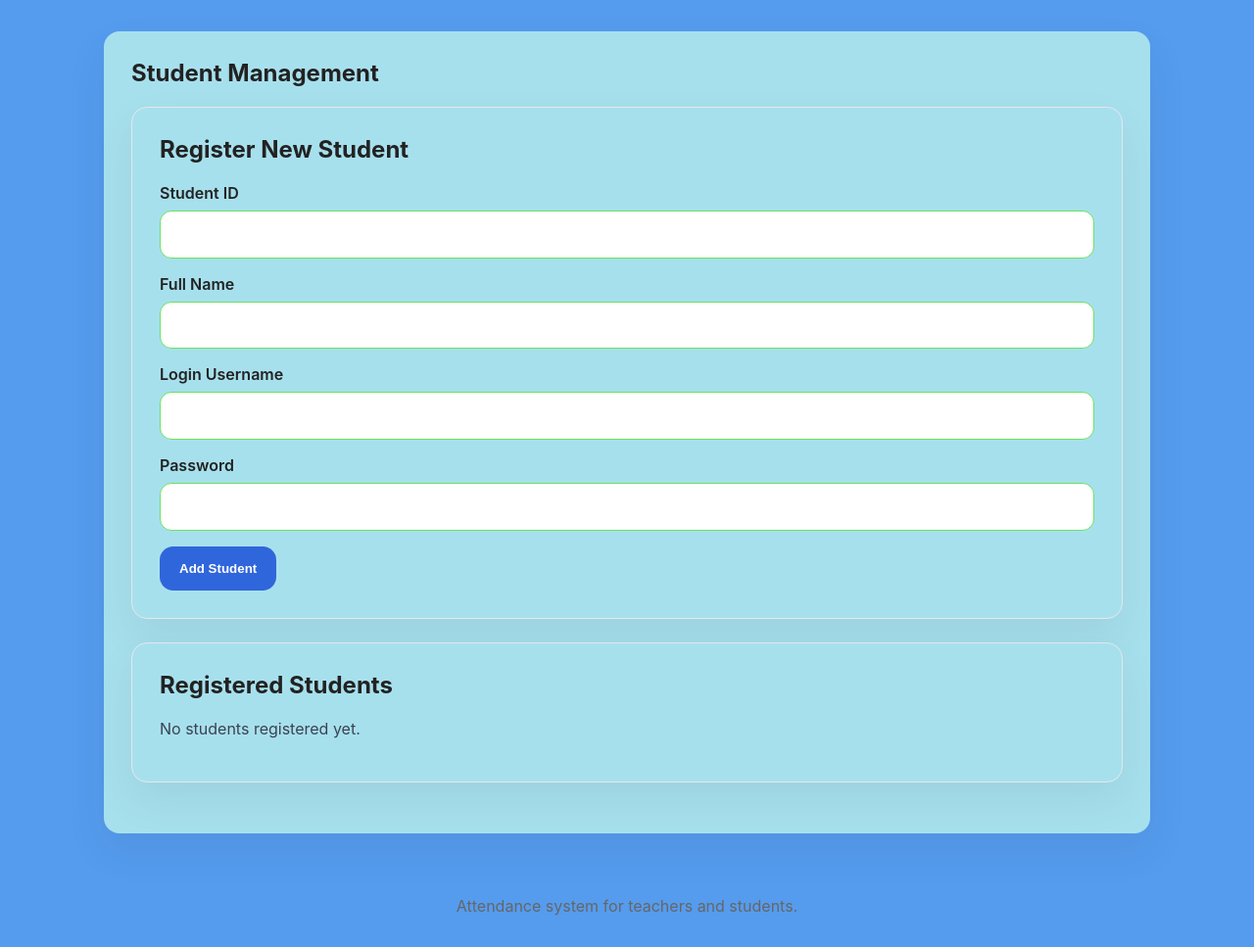
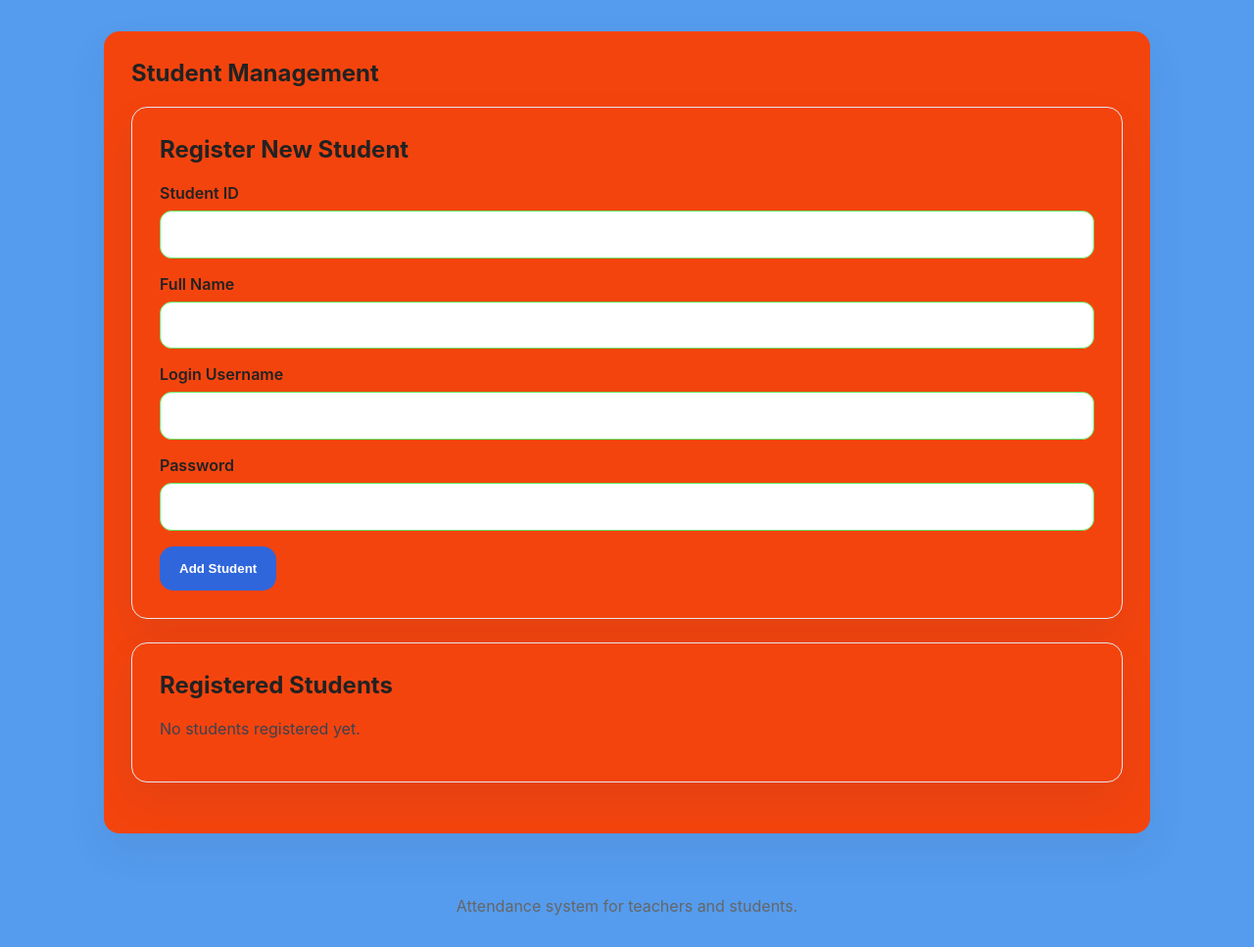
Before and after one commit to ashaanand9972-commits/attendance_management, a Flask app: page /teacher/students in a window 1280 px wide. Shown: the part 56-1023 px from the top of the page at 98% size. Run offline with Flask 3, Linux system fonts and the light colour scheme; the visitor is signed in with stand-in values (Sample User, id 1); data comes from the database, SQL or seed files in the repository; data that the repository does not hold is empty.

Commit message:
color change

```diff
--- a/static/style.css
+++ b/static/style.css
@@ -45,7 +45,7 @@ footer {
 .login-panel,
 .card,
 .form-card {
-  background: #a7e0ed;
+  background: #f4440e;
   border-radius: 16px;
   padding: 1.75rem;
   margin-bottom: 1.5rem;
```
